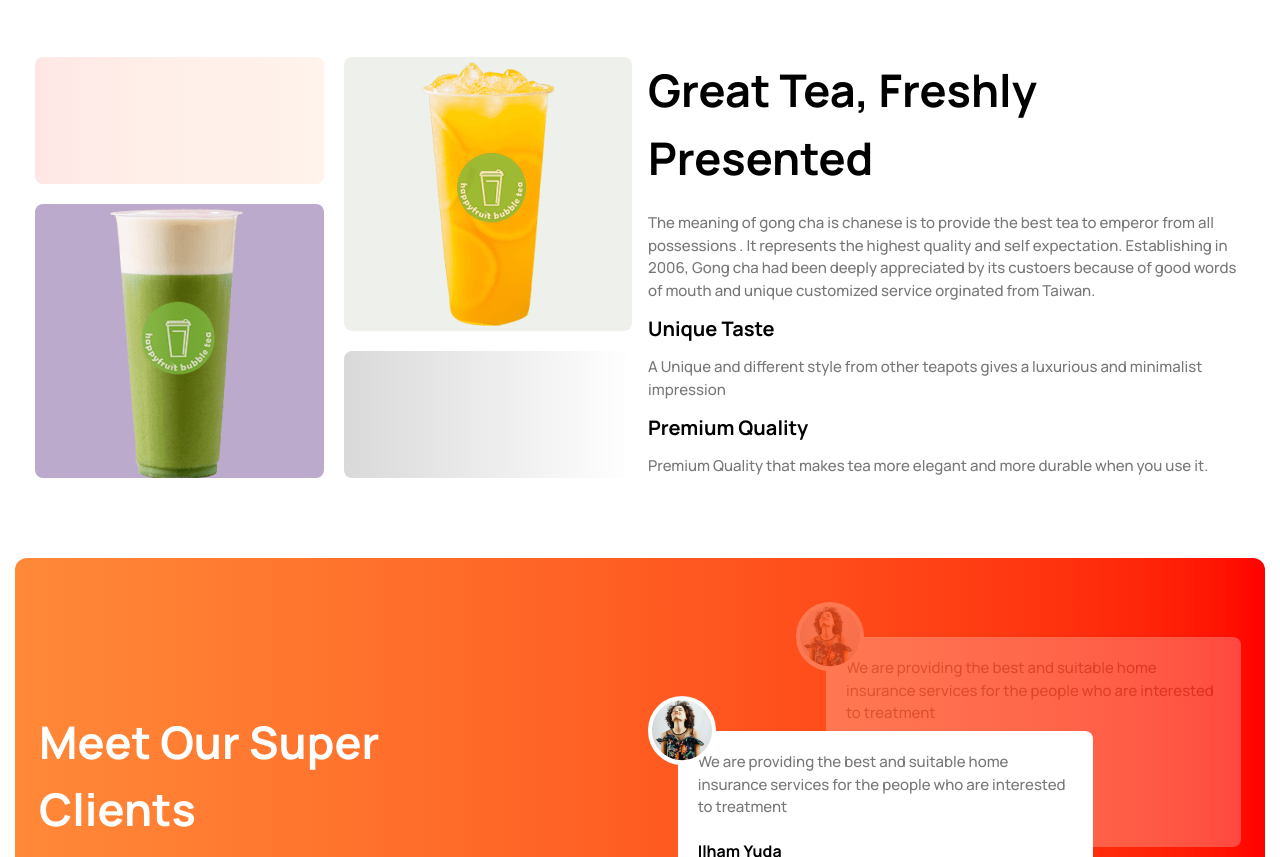
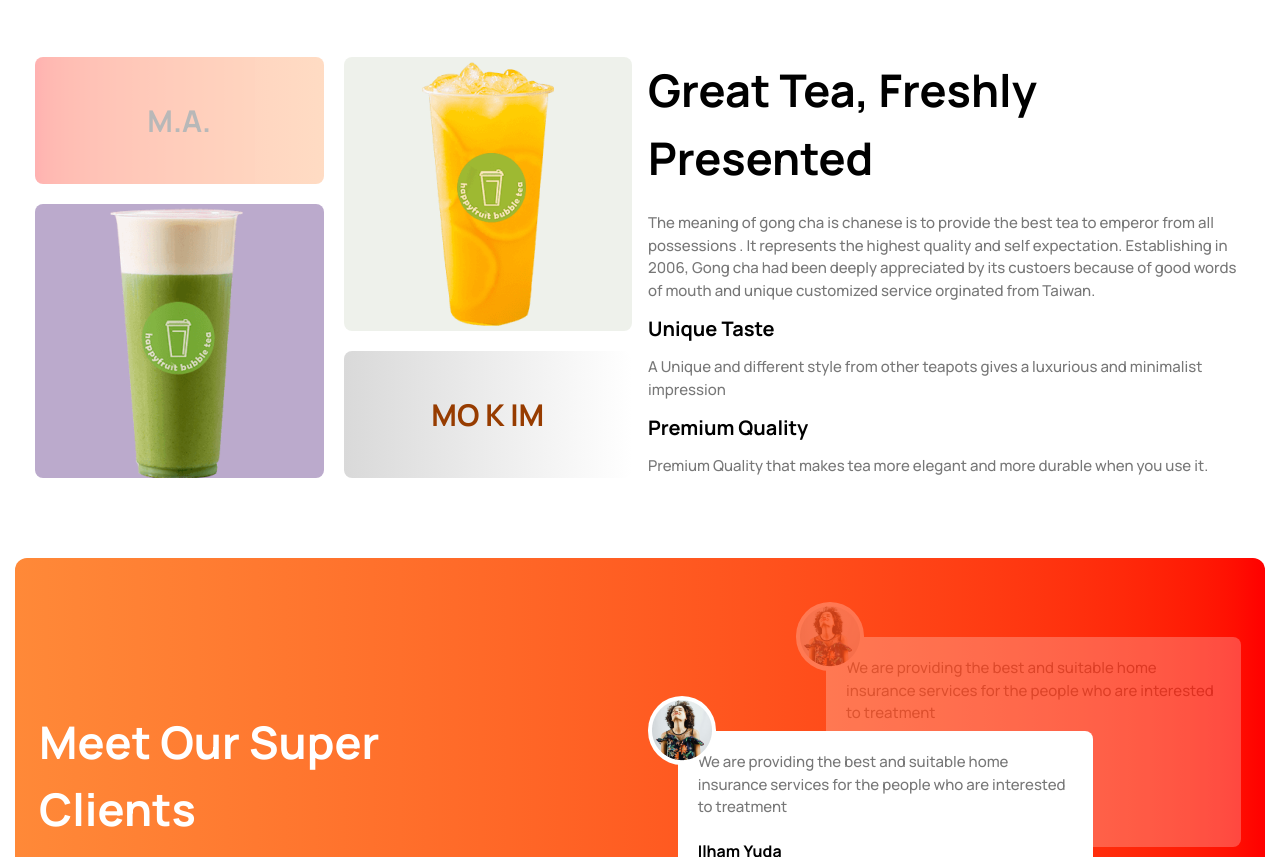
Before and after one commit to Mokim2005/Tea-house, a plain HTML site: page index.html in a window 1280 px wide. Shown: the part 1172-2029 px from the top of the page. Drawn offline with nearby package versions, Linux system fonts and the light colour scheme.

Commit message:
The style changed

```diff
--- a/index.html
+++ b/index.html
@@ -25,7 +25,7 @@
       class="parent_div flex flex-col md:flex-row min-h-[200px] max-w-[1300px] container mx-auto justify-between"
     >
       <div class="left_div">
-        <h1 class="text-[60px] md:text-[80px]  font-bold">
+        <h1 class="text-[60px] md:text-[80px] font-bold">
           It's good <span><br /></span> tea time at The <span><br /></span> Tea
           House
         </h1>
@@ -108,8 +108,10 @@
     >
       <div class="left_div h-full md:w-1/2 gap-5 grid grid-rows-3 grid-cols-2">
         <div
-          class="rounded-lg bg-gradient-to-r from-[#ff0000] to-[#ff8938] opacity-10"
-        ></div>
+          class="rounded-lg bg-gradient-to-r from-[#ff0000] to-[#ff8938] opacity-30 flex justify-center items-center"
+        >
+          <h2 class="text-[30px] font-bold text-neutral-900">M.A.</h2>
+        </div>
         <div
           class="rounded-lg flex justify-center items-center row-span-2 bg-[#5776391a]"
         >
@@ -120,9 +122,9 @@
         >
           <img class="mx-auto" src="./images/fresh-2.png" alt="" />
         </div>
-        <div
-          class="rounded-lg bg-gradient-to-r from-[#d9d9d9] to-[#ffffff00]"
-        ></div>
+        <div class="rounded-lg bg-gradient-to-r from-[#d9d9d9] to-[#ffffff00] flex justify-center items-center">
+          <h2 class="text-[30px] font-bold text-amber-800">MO K IM</h2>
+        </div>
       </div>
       <div class="right_div h-full md:w-1/2">
         <h1 class="text-[45px] font-bold">Great Tea, Freshly Presented</h1>
@@ -157,7 +159,7 @@
           <h1 class="text-[45px] font-bold">
             Meet Our Super <span><br /></span> Clients
           </h1>
-          <p class="mt-6 mb-3 ">
+          <p class="mt-6 mb-3">
             There are many variations of passages of Lorem Ipsum available, but
             the majority have suffered alteration in some form, by injected
             humour, or randomised words which don't look even slightly
```
